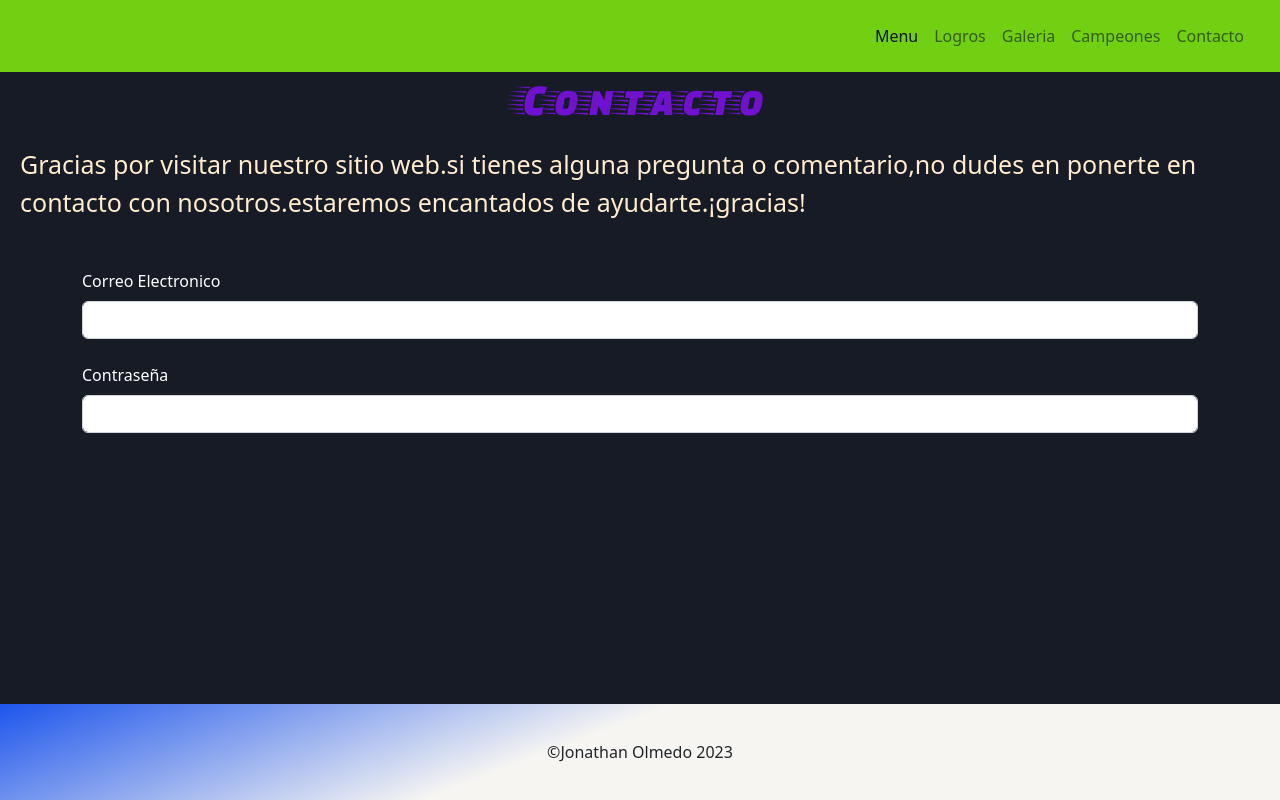
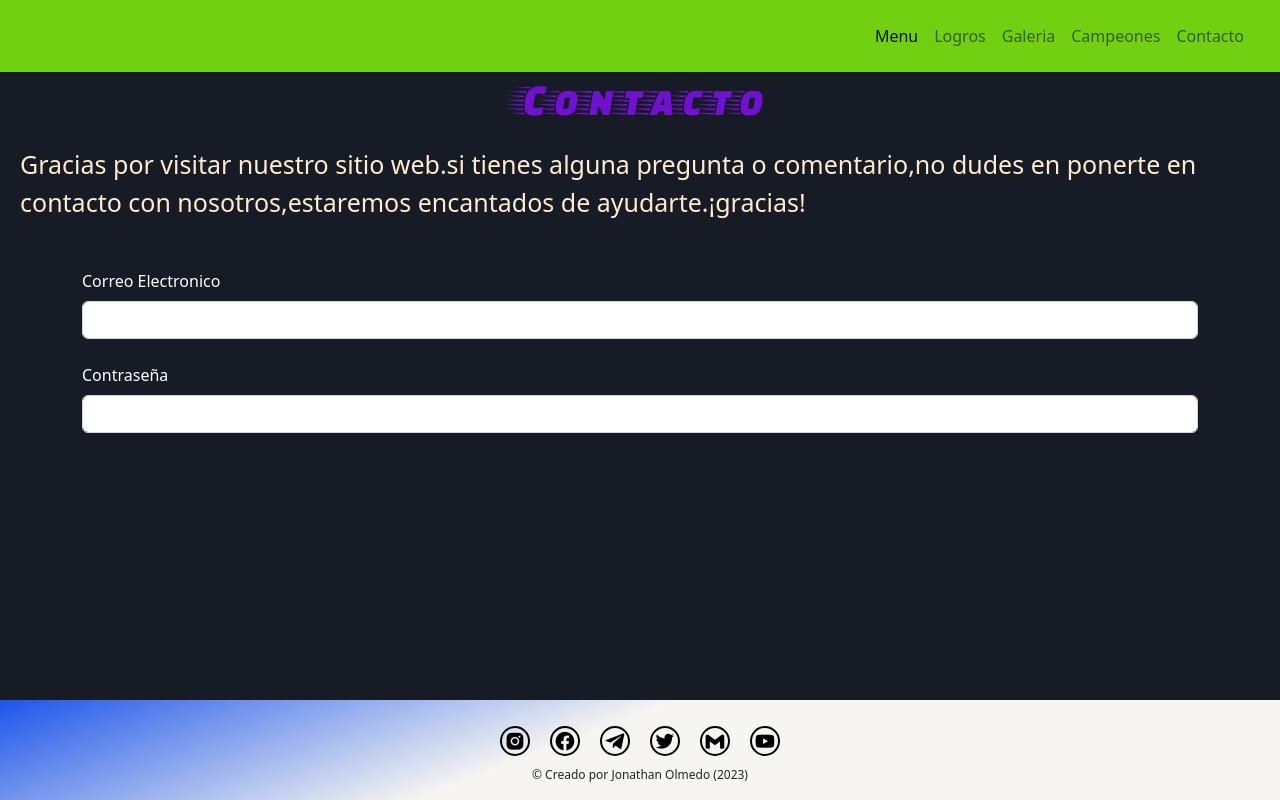
Before and after one commit to Johnny-ol-14/footer, a website: page la-scaloneta/contacto.html in a window 1280 px wide. Drawn offline with nearby package versions, Linux system fonts and the light colour scheme.

Commit message:
footer-terminados

```diff
--- a/la-scaloneta/contacto.html
+++ b/la-scaloneta/contacto.html
@@ -6,6 +6,9 @@
     <meta name="viewport" content="width=device-width, initial-scale=1.0">
     <meta name="description" content="Contáctanos y permítenos conocer tus sugerencias o comentarios.">
     <meta name="keywords" content="Selección Argentina Campeonatos de la selección argentina Mundiales de fútbol Copa América Lionel Messi Diego Maradona Historia del fútbol argentino Partidos históricos Trofeos y medallas El equipo nacional Goleadores históricos Récords y curiosidades Mundiales de fútbol ganados">
+
+     <!-- iconos -->
+    <link href='https://unpkg.com/boxicons@2.1.4/css/boxicons.min.css' rel='stylesheet'>
 
     <!-- animaciones -->
     <link
@@ -64,7 +67,7 @@
 <h1 class="h1-contacto text-center animate__animated animate__fadeIn">Contacto</h1>
 
         <div class="p-contacto">
-          <p class="parcon">Gracias por visitar nuestro sitio web.si tienes alguna pregunta o comentario,no dudes en ponerte en contacto con nosotros.estaremos encantados de ayudarte.¡gracias!</p>
+          <p class="parcon">Gracias por visitar nuestro sitio web.si tienes alguna pregunta o comentario,no dudes en ponerte en contacto con nosotros,estaremos encantados de ayudarte.¡gracias!</p>
          </div>
 
 
@@ -91,7 +94,17 @@
         <footer class=" bg-white container-fluid text-center p-3 " >
 
 
-          <p class="text-dark">&COPY;Jonathan Olmedo 2023</p>
+          <div class="iconos-footer d-flex justify-content-center align-content-center flex-wrap">
+            <a href="" class="a-footer"><i class="iconos bx bxl-instagram-alt"></i></a>
+            <a href="" class="a-footer"><i class='iconos bx bxl-facebook-circle'></i></a>
+            <a href="" class="a-footer"><i class='iconos bx bxl-telegram'></i></a>
+            <a href="" class="a-footer"><i class='iconos bx bxl-twitter'></i></a>
+            <a href="" class="a-footer"><i class='iconos bx bxl-gmail'></i></a>
+            <a href="" class="a-footer"><i class='iconos bx bxl-youtube'></i></a>
+           </div>
+
+              <p class="p-footer text-dark">&COPY; Creado por Jonathan Olmedo (2023)</p>
+
 
         </footer>
 
--- a/scss/estilos.scss
+++ b/scss/estilos.scss
@@ -308,13 +308,57 @@ p{
 
 footer{
 
+    height: 100px;
     position: absolute;
     bottom: 0;
     width: 100%;
     background: rgb(29,85,236);
     background: linear-gradient(159deg, rgba(29,85,236,1) 0%, rgba(246,245,242,1) 44%);
 
+    .a-footer{
 
+        height: 30px;
+        width: 30px;
+        display: flex;
+        justify-content: center;
+        align-items: center;
+        padding: 2px;
+        margin: 10px;
+        border: 2px solid black;
+        border-radius: 50%;
+        transition: all 0.2s ease-in;
+        text-decoration: none;
+
+
+    }
+
+    .iconos{
+
+        color: black;
+        font-size: 1.4rem;
+        transition: all 0.2s ease-in;
+    }
+
+    .iconos-footer a:hover{
+
+        background-color: black;
+        border: 2px solid #1154d0;
+
+    }
+
+    .iconos-footer i:hover{
+
+        color: white;
+    }
+
+    .p-footer{
+
+        font-size: 12px;
+        color: #aeaeae;
+        position: relative;
+        bottom: 20px;
+
+    }
 }
 
 @import "../scss/queries";
```
Also changed, not shown: la-scaloneta/campeones.html (+16 -1 lines), la-scaloneta/galeria.html (+22 -5 lines), la-scaloneta/index.html (+12 -1 lines), la-scaloneta/logros.html (+15 -1 lines), css/estilos.css, 1 other file.
